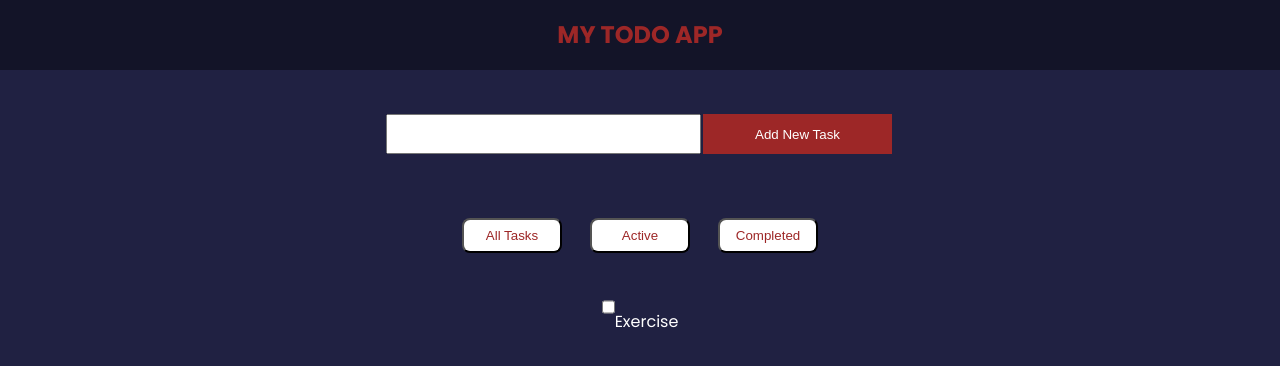
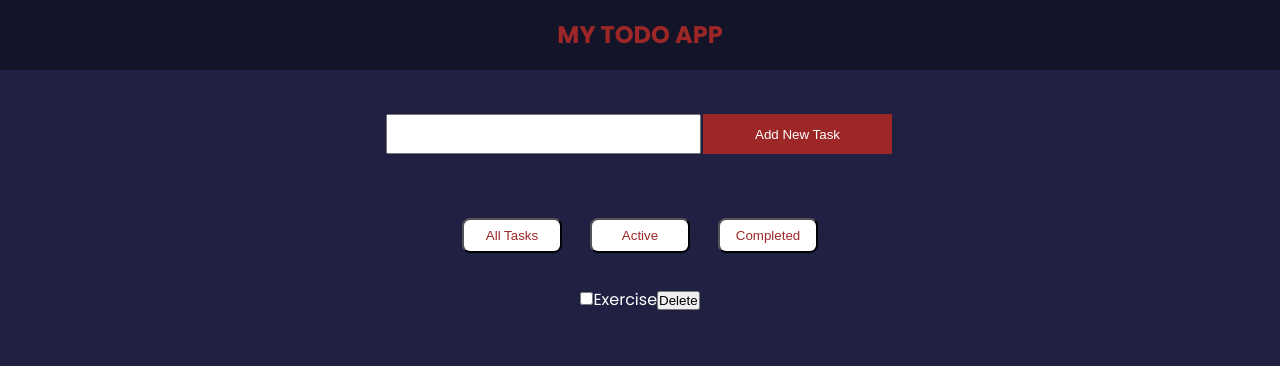
Before and after one commit to MisD77/Todo-App, a React (Create React App) app in the folder client/: page / in a window 1280 px wide. Shown: the top 366 px of the page. Built offline with nearby package versions, Linux system fonts and the light colour scheme.

Commit message:
static frontend done

```diff
--- a/client/src/App.js
+++ b/client/src/App.js
@@ -12,9 +12,7 @@
       <Header />
       <AddToList />
       <VarietyTask />
-      <div className="container">
-        <TodoItem/>
-      </div>
+      <TodoItem/>
     </>
   );
 }
--- a/client/src/components/TodoItem.jsx
+++ b/client/src/components/TodoItem.jsx
@@ -1,15 +1,15 @@
-import React from 'react';
+import { useState } from 'react';
 
 function TodoItem() {
+
+  const[text, setText] = useState('Exercise');
+
   return (
-    <ul className="my-tasks">
-        <li>
-            <div className="each-task">
-                <input id="todo-0" type="checkbox" />
-                <label className= "todo-label" htmlFor="todo-0">Exercise</label>
-            </div>
-        </li>
-    </ul>
+    <div className="to-do-card">
+        <input type="checkbox" id="to-do-item" name="to-do-item"/>
+        <label htmlFor="to-do-item">{text}</label>
+        <button> Delete </button>
+    </div>
   )}
 
 export default TodoItem;
--- a/client/src/index.css
+++ b/client/src/index.css
@@ -35,19 +35,17 @@
 }
 
 .add-to-list,
-.show-tasks {
+.show-tasks,
+.to-do-card {
   text-align: center;
   padding: 10px;
-}
-
-input {
-  height: 40px;
 }
 
 input[type="text"] {
   width: 25%;
   align-items: center;
   margin-bottom: 30px;
+  height: 40px;
 }
 
 input[type="button"] {
@@ -58,6 +56,7 @@
   margin: 4px 2px;
   cursor: pointer;
   width: 15%;
+  height: 40px;
 }
 
 [type="radio"] {
```
